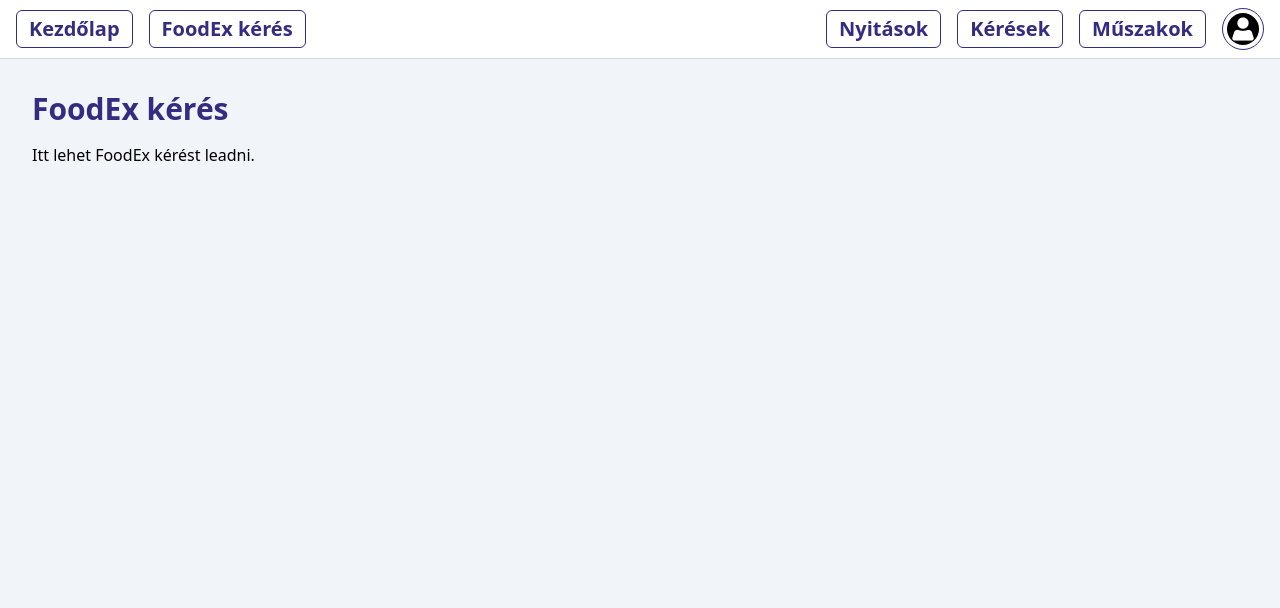
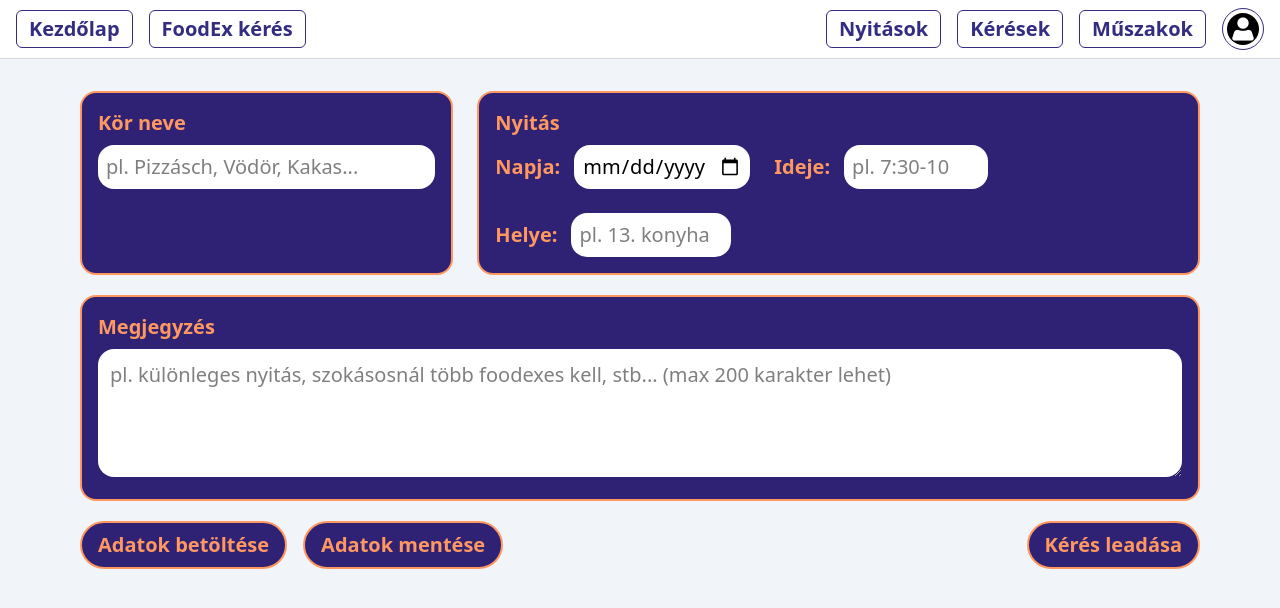
Before and after one commit to kir-dev/foodex-web, a Next.js app in the folder apps/frontend/: page /requesting in a window 1280 px wide. Shown: the top 608 px of the page. Built offline with nearby package versions, Linux system fonts and the light colour scheme.

Commit message:
FoodEx kérés oldal kinézetének elkészítése

```diff
--- a/apps/frontend/src/app/requesting/page.tsx
+++ b/apps/frontend/src/app/requesting/page.tsx
@@ -1,8 +1,64 @@
+'use client';
+import {
+  boxContainer,
+  inputFullWidth,
+  inputLarge,
+  inputMedium,
+  inputSmall,
+  labelStyle,
+  sectionLabel,
+} from '@/app/requesting/requestingStyles';
+import Button from '@/components/button';
+
 export default function RequestingPage() {
   return (
-    <main className='p-8'>
-      <h1 className='text-3xl font-bold text-[#332C81] mb-4'>FoodEx kérés</h1>
-      <p>Itt lehet FoodEx kérést leadni.</p>
-    </main>
+    <div className='px-[80px] py-8 flex flex-col items-center'>
+      <div className='w-full max-w-[1200px] space-y-5'>
+        {/* Kör neve + Nyitás */}
+        <div className='flex flex-col md:flex-row gap-6'>
+          <div className={`${boxContainer} w-full md:w-1/3`}>
+            <label className={sectionLabel}>Kör neve</label>
+            <input type='text' placeholder='pl. Pizzásch, Vödör, Kakas...' className={inputFullWidth} />
+          </div>
+
+          <div className={`${boxContainer} flex-1`}>
+            <label className={sectionLabel}>Nyitás</label>
+            <div className='flex flex-wrap gap-6 items-center'>
+              <div className='flex items-center gap-3.5'>
+                <label className={labelStyle}>Napja:</label>
+                <input type='date' className={inputLarge} />
+              </div>
+              <div className='flex items-center gap-3.5'>
+                <label className={labelStyle}>Ideje:</label>
+                <input type='text' placeholder='pl. 7:30-10' className={inputSmall} />
+              </div>
+              <div className='flex items-center gap-3.5'>
+                <label className={labelStyle}>Helye:</label>
+                <input type='text' placeholder='pl. 13. konyha' className={inputMedium} />
+              </div>
+            </div>
+          </div>
+        </div>
+
+        {/* Megjegyzés */}
+        <div className={boxContainer}>
+          <label className={sectionLabel}>Megjegyzés</label>
+          <textarea
+            placeholder='pl. különleges nyitás, szokásosnál több foodexes kell, stb... (max 200 karakter lehet)'
+            maxLength={200}
+            className='bg-white w-full p-3 rounded-2xl text-black text-xl h-32'
+          />
+        </div>
+
+        {/* Gombok */}
+        <div className='flex justify-between items-center'>
+          <div className='flex gap-4'>
+            <Button label='Adatok betöltése' />
+            <Button label='Adatok mentése' />
+          </div>
+          <Button label='Kérés leadása' />
+        </div>
+      </div>
+    </div>
   );
 }
--- /dev/null
+++ b/apps/frontend/src/app/requesting/requestingStyles.ts
@@ -0,0 +1,12 @@
+export const inputBase = 'bg-white p-2 rounded-2xl text-black text-xl';
+
+export const inputFullWidth = `${inputBase} w-full`;
+export const inputSmall = `${inputBase} w-36`;
+export const inputMedium = `${inputBase} w-40`;
+export const inputLarge = `${inputBase} w-44`;
+
+export const boxContainer = 'bg-[#2f2173] text-white p-4 rounded-2xl border-2 border-[#ff9860]';
+
+export const labelStyle = 'text-[#ff9860] font-semibold text-xl';
+
+export const sectionLabel = `${labelStyle} block mb-2`;
--- /dev/null
+++ b/apps/frontend/src/components/button.tsx
@@ -0,0 +1,23 @@
+import React from 'react';
+
+interface ButtonProps {
+  label: string;
+  onClick?: () => void;
+  type?: 'button' | 'submit' | 'reset';
+  className?: string;
+}
+
+const Button: React.FC<ButtonProps> = ({ label, onClick, type = 'button', className = '' }) => {
+  return (
+    <button
+      type={type}
+      onClick={onClick}
+      className={`bg-[#2f2173] text-[#ff9860] font-semibold text-xl px-4 py-2
+                  rounded-full border-2 border-[#ff9860] hover:bg-[#3d2d91] transition-all ${className}`}
+    >
+      {label}
+    </button>
+  );
+};
+
+export default Button;
```
Also changed, not shown: 1 other file (tests, documents, lock files or other folders).
